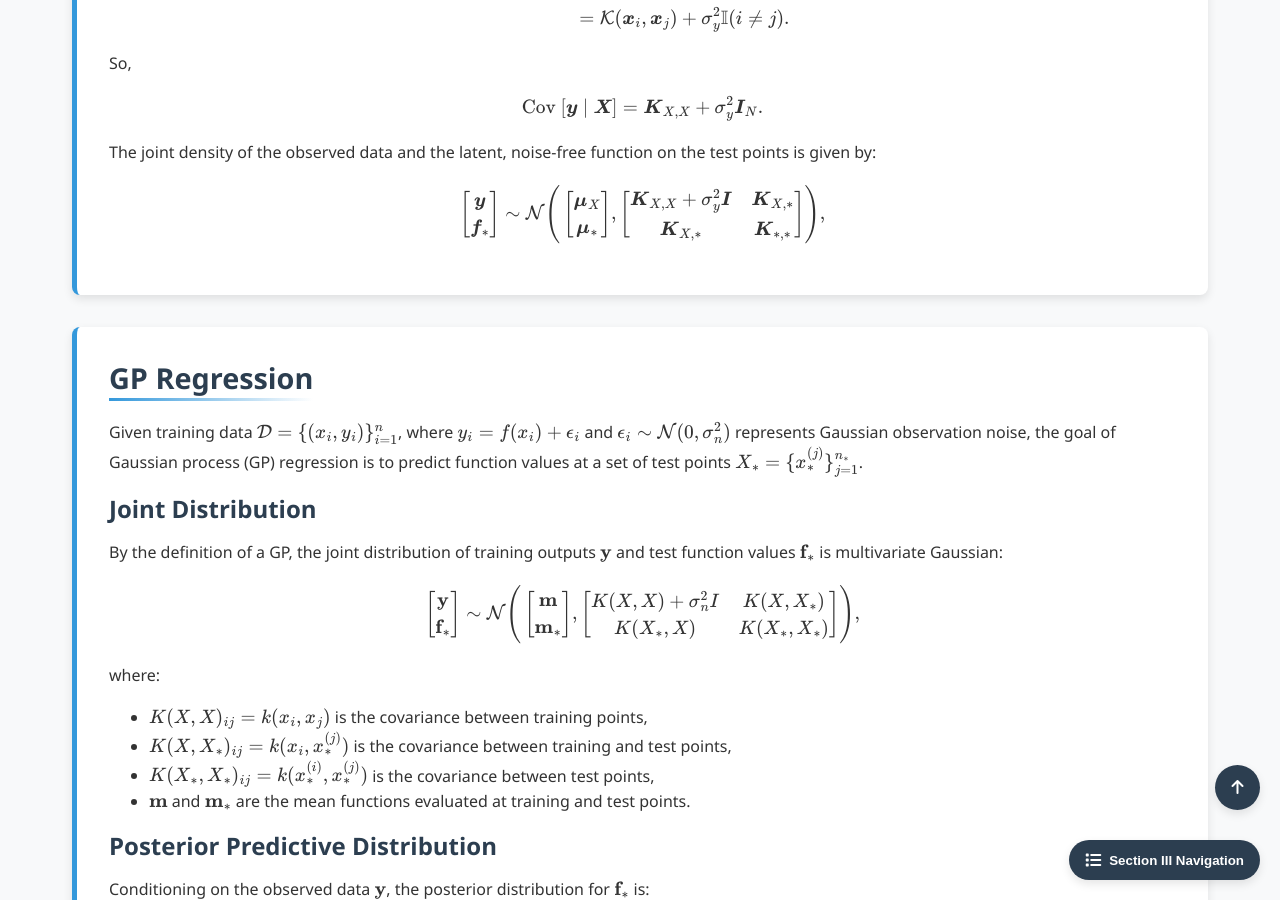
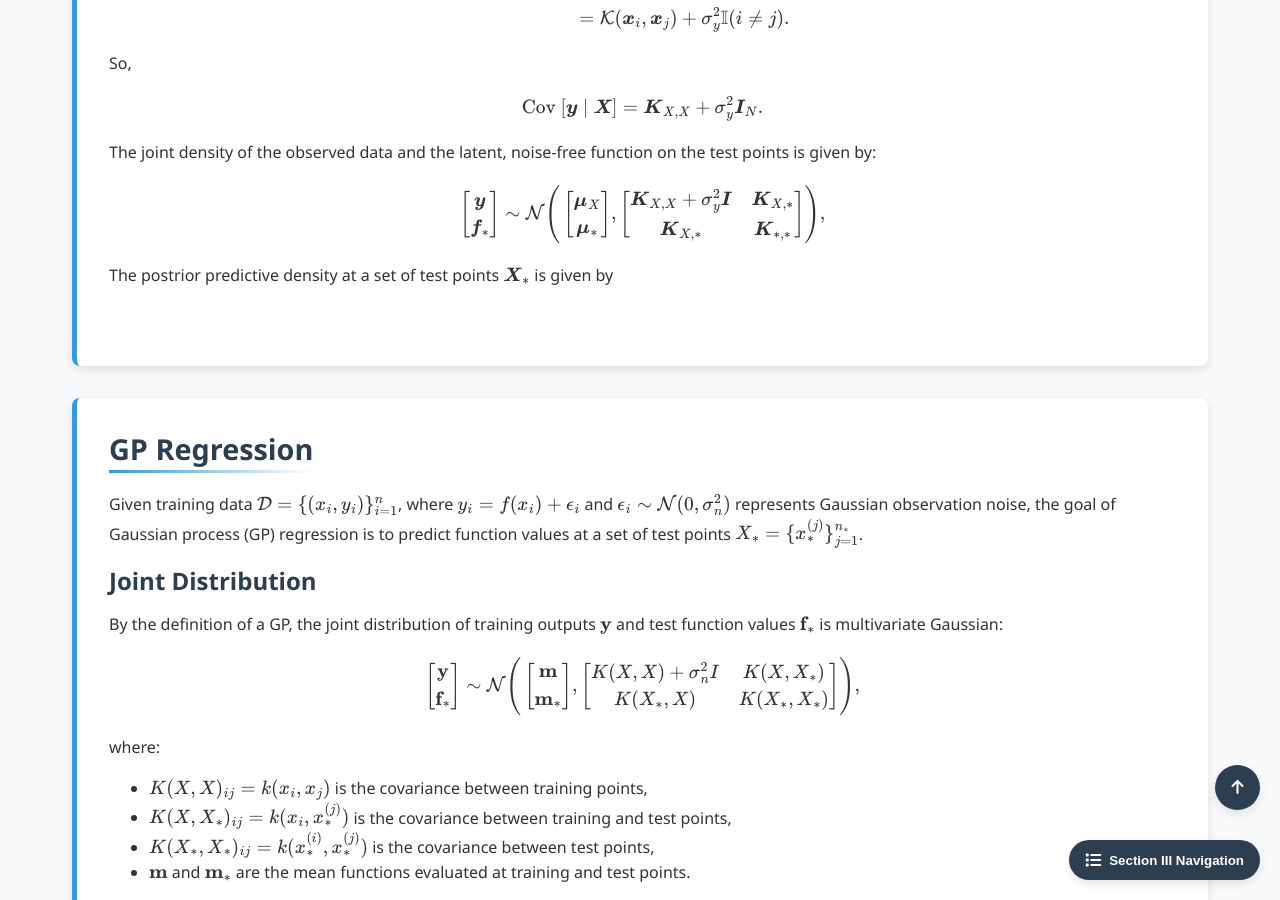
Before and after one commit to Yusukey01/yusukey01.github.io, a Jekyll site: the page built from Mathematics/Probability/gaussian_process.html, in a window 1280 px wide and 900 px high, scrolled down 4348 px. Built offline with Jekyll 4.4.1, drawn with Linux system fonts in a browser that asks for light colours.

Commit message:
added Gaussian Process, regression

```diff
--- a/Mathematics/Probability/gaussian_process.html
+++ b/Mathematics/Probability/gaussian_process.html
@@ -356,6 +356,10 @@ uses_python: false
                         \end{bmatrix}
                     \Bigg),
                     \]
+                    The postrior predictive density at a set of test points \(\boldsymbol{X}_*\) is given by
+                    \[
+
+                    \]
                 </p>
 
              </section>
```
